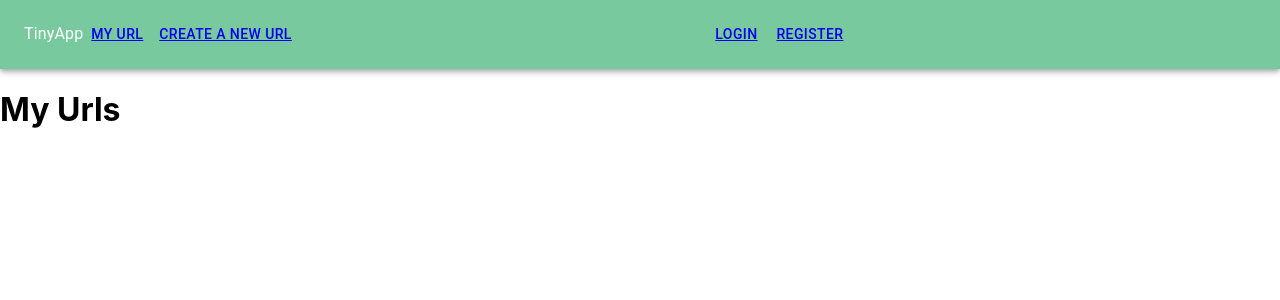
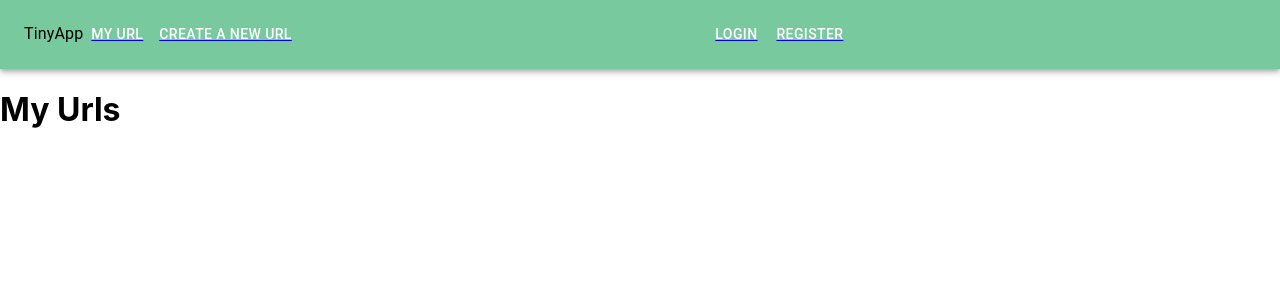
Before and after one commit to patriceandrea/tinyapp-2.0, a React (Create React App) app in the folder client/: page /myurls in a window 1280 px wide. Shown: the top 300 px of the page. Built offline with nearby package versions, Linux system fonts and the light colour scheme.

Commit message:
add the navbar and its links

```diff
--- a/client/src/Components/Header.tsx
+++ b/client/src/Components/Header.tsx
@@ -64,7 +64,7 @@ const ResponsiveAppBar = () => {
       <Container maxWidth="xl">
         <Toolbar disableGutters>
 
-          <Typography
+          <Typography style={{ color: 'black' }}
 
           >
             TinyApp
@@ -117,44 +117,48 @@ const ResponsiveAppBar = () => {
           </Typography>
           <Box sx={{ flexGrow: 1, display: { xs: 'none', md: 'flex' } }}>
 
-            <Button
+
+            <Link to="/myurls" >  <Button
               onClick={handleCloseNavMenu}
               sx={{ my: 2, color: 'white', display: 'block' }}
             >
-              <Link to="/myurls" >
-                My Url
-              </Link>
+              My Url
             </Button>
-            <Button
+            </Link>
+
+
+            <Link to="/newurls" > <Button
               onClick={handleCloseNavMenu}
               sx={{ my: 2, color: 'white', display: 'block' }}
             >
-              <Link to="/newurls" >
-                Create a New Url
-              </Link>
-            </Button>
+              Create a New Url </Button>
+            </Link>
+
           </Box>
 
           <Box sx={{ flexGrow: 1, display: { xs: 'none', md: 'flex' } }}>
 
-            <Button
-              onClick={handleCloseNavMenu}
-              sx={{ my: 2, color: 'white', display: 'block' }}
-            >
-              <Link to="/login" >
+
+            <Link to="/login" >
+              <Button
+                onClick={handleCloseNavMenu}
+                sx={{ my: 2, color: 'white', display: 'block' }}
+              >
                 Login
-              </Link>
+              </Button>
+            </Link>
 
-            </Button>
-            <Button
-              onClick={handleCloseNavMenu}
-              sx={{ my: 2, color: 'white', display: 'block' }}
-            >
-              <Link to="/register" >
+
+            <Link to="/register" >
+              <Button
+                onClick={handleCloseNavMenu}
+                sx={{ my: 2, color: 'white', display: 'block' }}
+              >
                 Register
-              </Link>
+              </Button>
+            </Link>
 
-            </Button>
+
           </Box>
 
         </Toolbar>
```
